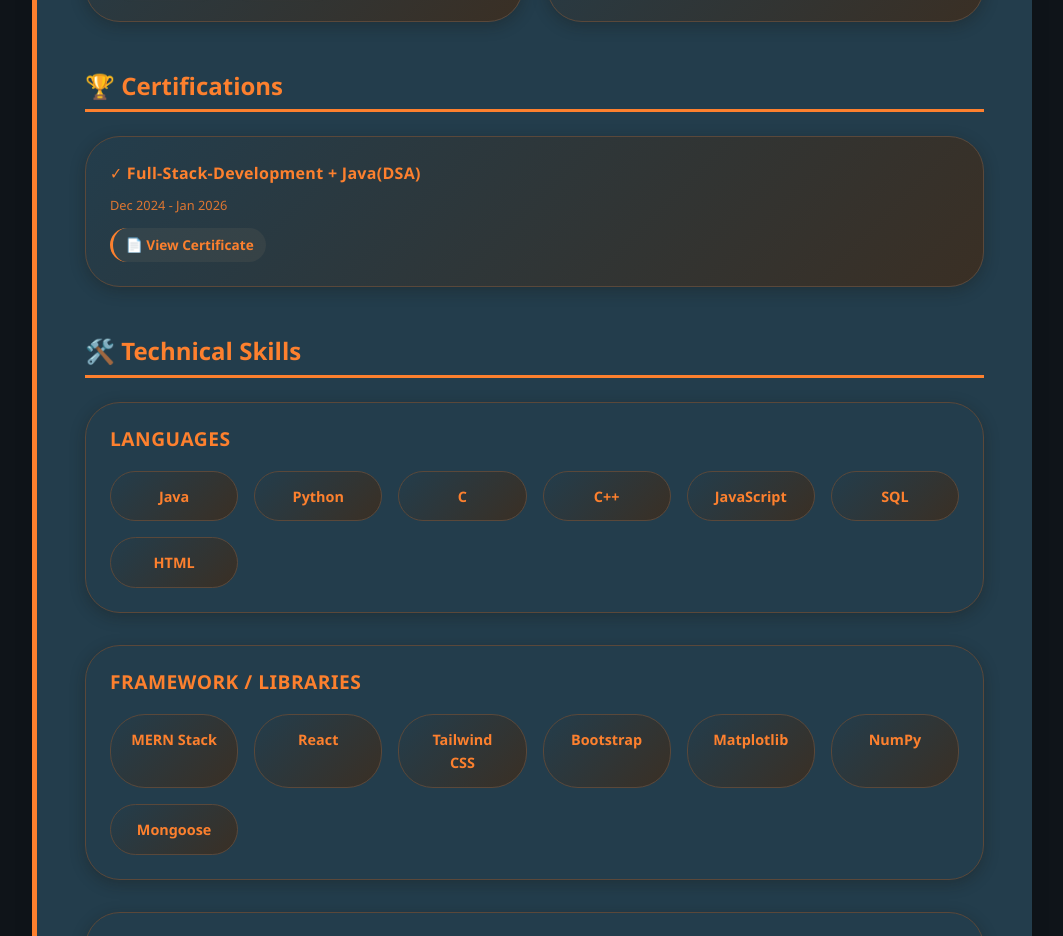
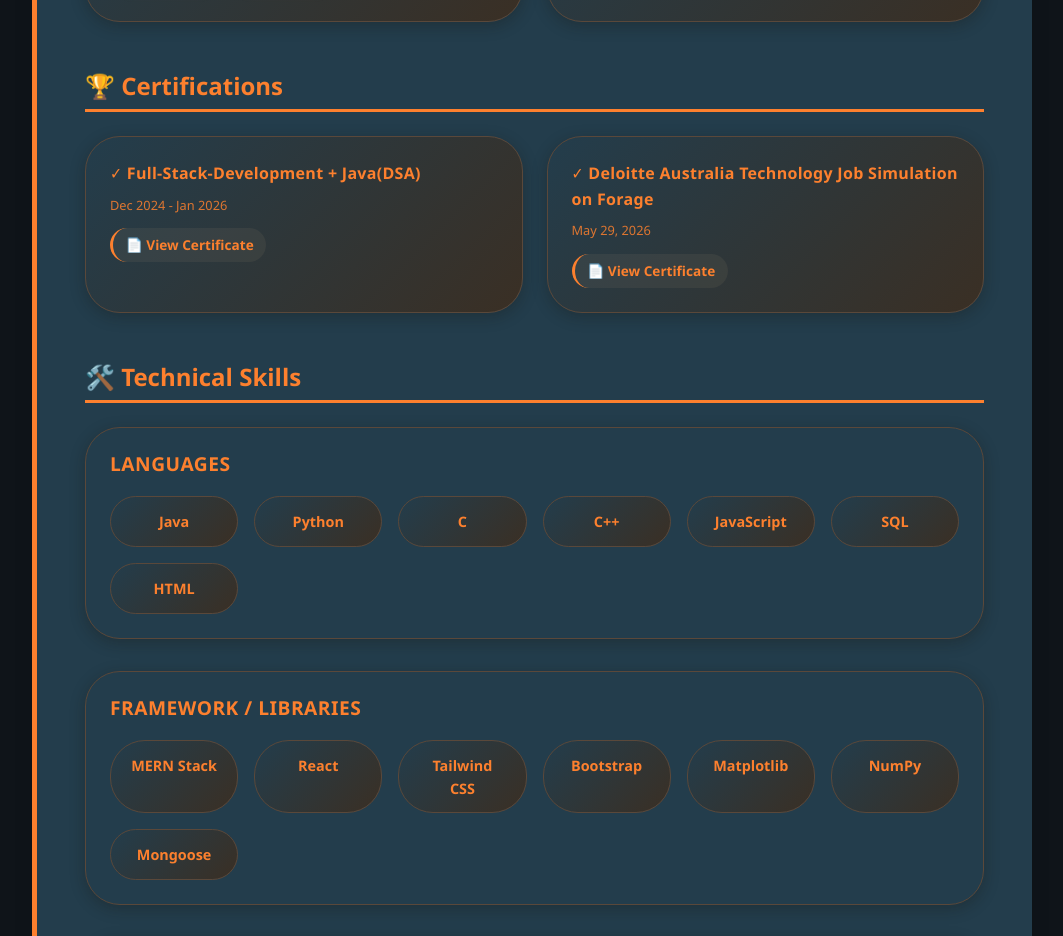
Before and after one commit to Lakshya-2004/PortFolio-Lakshya_Ghanghoriya, a React (Vite) app: page /resume in a window 1280 px wide. Shown: the part 1260-2196 px from the top of the page, without its empty margins (108-1171 px from the left). Built offline with nearby package versions, Linux system fonts and the light colour scheme.

Commit message:
certicifateonportfolio

```diff
--- a/src/data/portfolioData.js
+++ b/src/data/portfolioData.js
@@ -8,7 +8,7 @@ export const profileData = {
   social: {
     github: "https://github.com/Lakshya-2004",
     linkedin: "https://linkedin.com/in/lakshya-ghanghoriya-5264223a3/",
-     leetcode: "https://leetcode.com/u/kumarirajm446/",
+    leetcode: "https://leetcode.com/u/kumarirajm446/",
   },
   skills: ["React", "Java", "JavaScript", "Node.js", "MongoDB", "Express", "HTML/CSS", "Git", "Vite", "SQL", "UI/UX Designer"],
   tools: ["Netlify", "Figma", "VS Code", "Git", "GitHub", "IntelliJ IDEA", "Canva", "PyCharm", "MySQL", "MongoDB Shell", "MongoDB Database Tools", "Vercel"],
@@ -129,6 +129,10 @@ export const resumeData = {
       name: "Full-Stack-Development + Java(DSA)",
       duration: "Dec 2024 - Jan 2026",
       fileUrl: "/Fsd.pdf",
+    }, {
+      name: "Deloitte Australia Technology Job Simulation on Forage",
+      duration: "May 29, 2026",
+      fileUrl:"/DCC.pdf",
     },
   ],
 };
```
Also changed, not shown: 1 other file (tests, documents, lock files or other folders).
